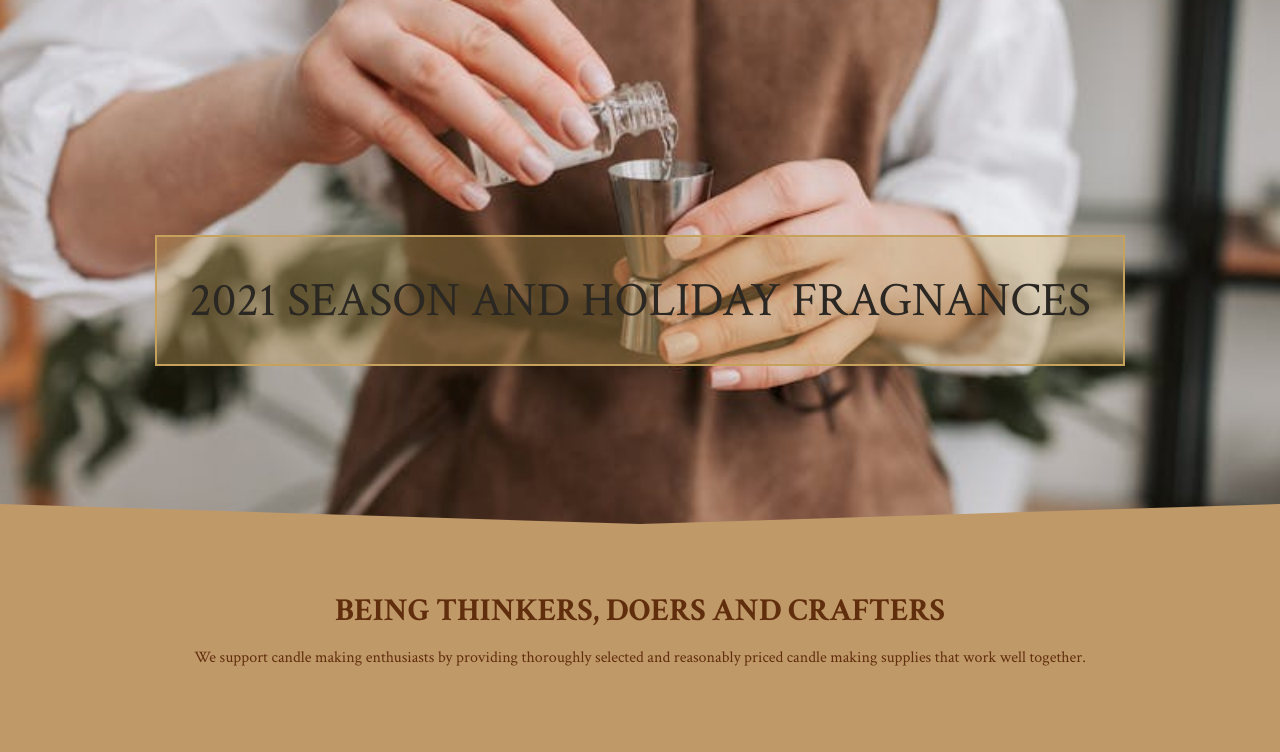
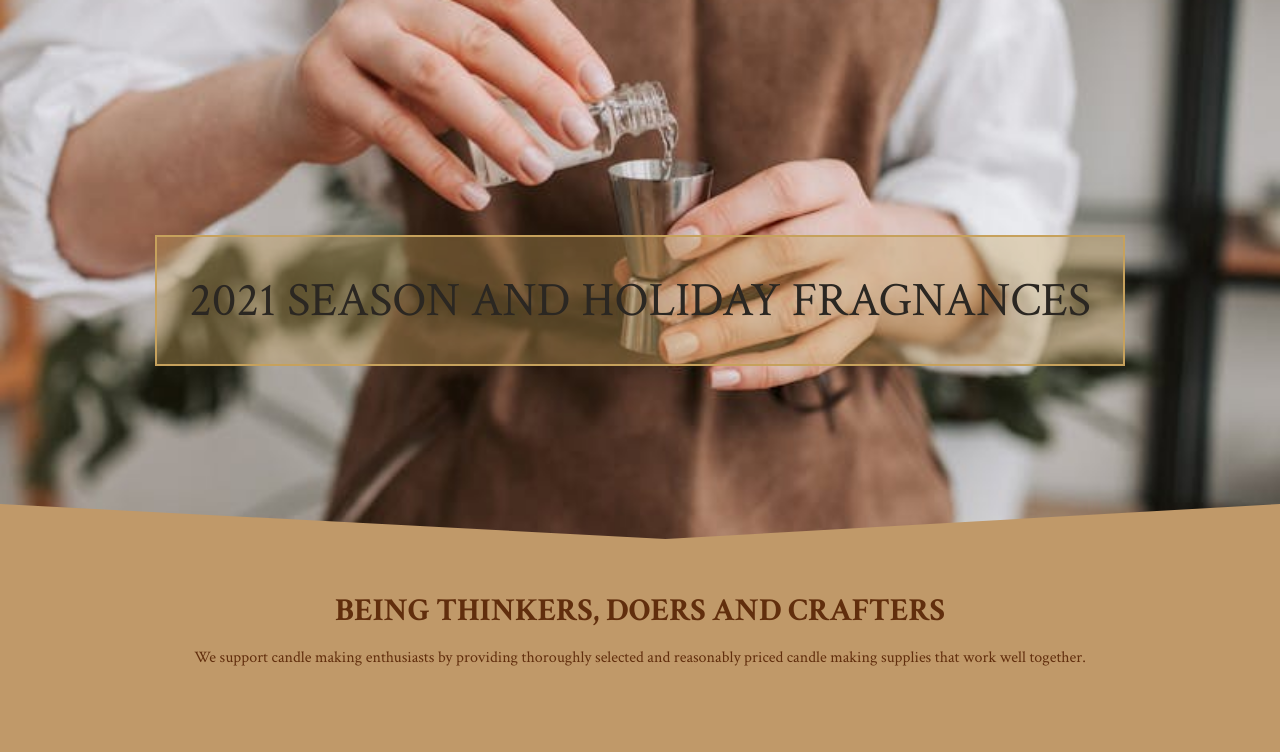
Before and after one commit to kristellanupp/week6-CandleShopLanding, a plain HTML site: page index.html in a window 1280 px wide. Shown: the top 752 px of the page. Drawn offline with Linux system fonts and the light colour scheme.

Commit message:
change clip-path

```diff
--- a/css/style.css
+++ b/css/style.css
@@ -8,7 +8,7 @@
 
 body {
     font-family: "Crimson Text", serif;
-  text-align: center;
+    text-align: center;
  }
 
 .intro-image{
@@ -46,7 +46,7 @@ body {
     justify-content: center;
     height: 250px;
     padding: 0 10rem;
-    clip-path: polygon(50% 8%, 100% 0, 100% 60%, 100% 100%, 0 100%, 0% 60%, 0 0);
+    clip-path: polygon(52% 14%, 100% 0, 100% 35%, 100% 70%, 100% 100%, 50% 100%, 0 100%, 0% 70%, 0% 35%, 0 0);
     margin-top: -6rem;
 }
 
```
